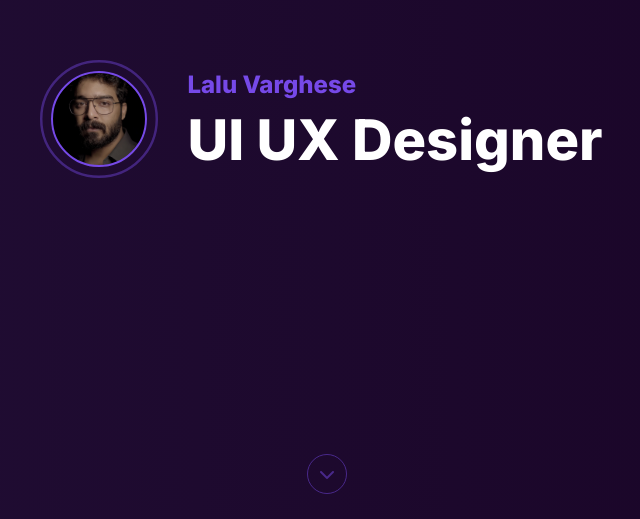
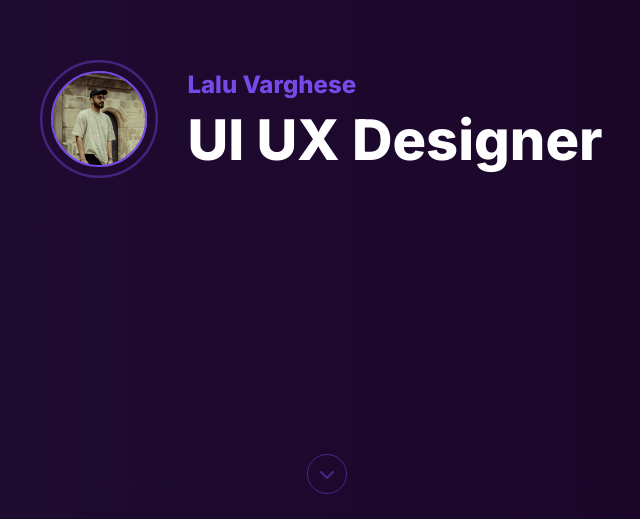
Before and after one commit to lalujvarghese/profile, a plain HTML site: page index.html in a window 1280 px wide. Shown: the part 281-800 px from the top of the page, without its empty margins (313-953 px from the left). Drawn offline with nearby package versions, Linux system fonts and the light colour scheme; a web font is replaced by a local one.

Commit message:
Update styles.css

```diff
--- a/styles.css
+++ b/styles.css
@@ -154,7 +154,7 @@ strong,
 .pulsing-profile {
     width: 6rem;
     height: 6rem;
-    background: url("assets/profile-image-x.jpg") no-repeat center center;
+    background: url("assets/profile-image-2023.jpeg") no-repeat center center;
     background-size: cover;
     border-radius: 50%;
     text-align: center;
```
